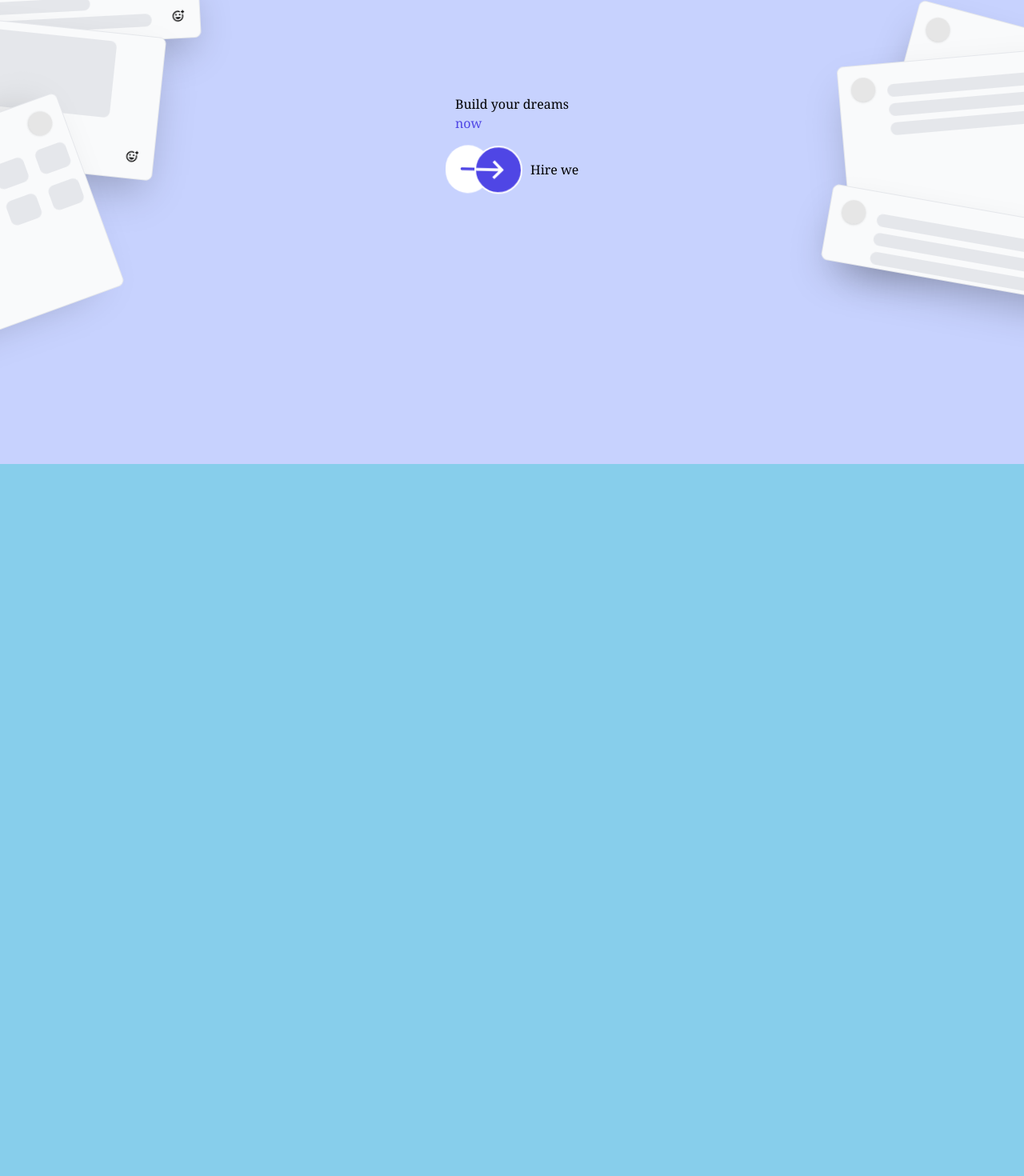
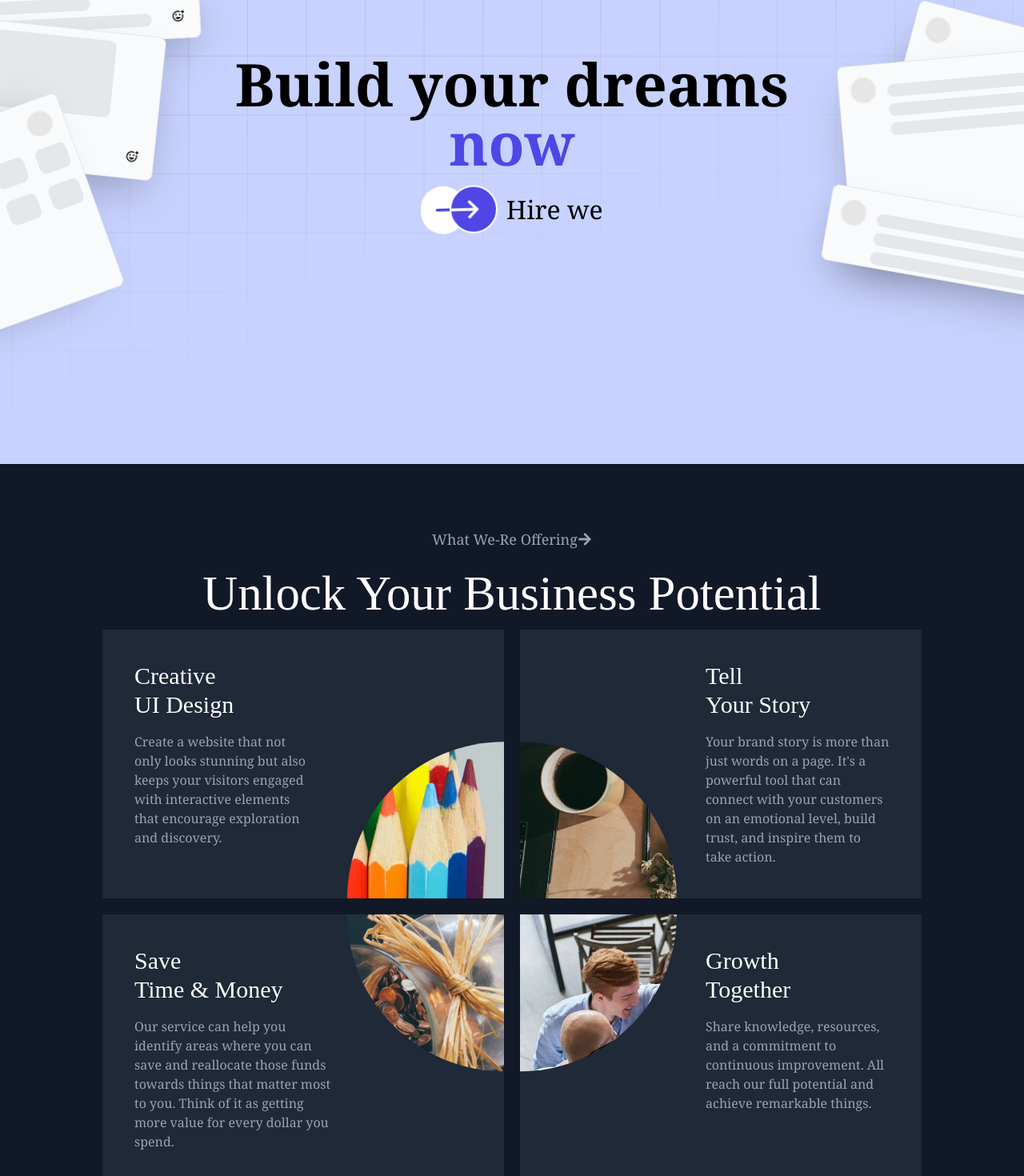
Before and after one commit to KienTruong123/team-portfolio, a Next.js app: page / in a window 1280 px wide. Shown: the part 280-1750 px from the top of the page at 80% size. Built offline with nearby package versions, Linux system fonts and the light colour scheme.

Commit message:
update: team goals

```diff
--- a/src/app/globals.css
+++ b/src/app/globals.css
@@ -13,3 +13,89 @@ html {
   -webkit-box-sizing: inherit;
   box-sizing: inherit;
 }
+
+.introduce::before {
+  --size: clamp(2.9rem, 4.5vw + 1rem, 10rem);
+  --line: hsl(0 0% 0% / 0.15);
+  content: "";
+  height: 100vh;
+  width: 100vw;
+  position: absolute;
+  background: linear-gradient(90deg, var(--line) 1px, transparent 1px var(--size)) 50% 50% / var(--size) var(--size),
+    linear-gradient(var(--line) 1px, transparent 1px var(--size)) 50% 50% / var(--size) var(--size);
+  mask: linear-gradient(-15deg, transparent 30%, white);
+  top: 0;
+  transform-style: flat;
+  z-index: -10;
+}
+
+h1 {
+  font-weight: 800;
+  font-size: clamp(3rem, 4.5vw + 1rem, 10rem);
+  margin: 0;
+  width: 20ch;
+  max-width: 100vw;
+  text-align: center;
+}
+
+h2 {
+  font-weight: 800;
+  font-size: clamp(2.5rem, 3.5vw + 1rem, 8rem);
+}
+
+h3 {
+  font-weight: 700;
+  font-size: clamp(2rem, 2.5vw + 1rem, 6rem);
+}
+
+h4 {
+  font-weight: 550;
+  font-size: clamp(1.5rem, 2vw + 1rem, 4rem);
+}
+
+h5 {
+  font-weight: 550;
+  font-size: clamp(1.2rem, 1.5vw + 1rem, 2rem);
+}
+
+h1,
+h2,
+h3,
+h4,
+h5 {
+  line-height: 1;
+}
+
+.hidden-scrollbar {
+  -ms-overflow-style: none; /* Internet Explorer 10+ */
+  scrollbar-width: none; /* Firefox */
+}
+
+.hidden-scrollbar::-webkit-scrollbar {
+  display: none; /* Safari and Chrome */
+}
+
+.z-3 {
+  z-index: 3;
+}
+
+.clip-path-50 {
+  clip-path: inset(50% 0 0 0);
+}
+
+.img-wrapper > div {
+  height: 100%;
+}
+
+.full{
+  width: 100%;
+  height: 100%;
+}
+
+@import url("https://fonts.googleapis.com/css2?family=Playfair+Display:ital,wght@0,400;1,400&display=swap");
+h2 {
+  font-family: "Playfair Display", serif;
+  font-optical-sizing: auto;
+  font-weight: 400;
+  font-style: normal;
+}
--- a/src/app/page.tsx
+++ b/src/app/page.tsx
@@ -13,11 +13,12 @@ const items = [
     name: "home",
     bgColor: "lightpurple",
     render: Home,
+    className: "relative w-full overflow-x-hidden hidden-scrollbar",
   },
   {
     id: 1,
     name: "skills",
-    bgColor: "skyblue",
+    className: "bg-gray-900",
     render: StackTech,
   },
   {
@@ -47,8 +48,8 @@ const Page = () => {
   return (
     <>
       <NavBar observerRefs={observerRefs} items={items} />
-      {items.map((div, key) => {
-        const Slot = div.render ?? "div";
+      {items.map((element, key) => {
+        const Slot = element.render ?? "div";
         return (
           <Section
             ref={(el) => {
@@ -56,8 +57,8 @@ const Page = () => {
             }}
             key={key}
             id={String(key)}
-            style={{ backgroundColor: div.bgColor }}
-            className="min-h-screen"
+            style={{ backgroundColor: element.bgColor }}
+            className={element.className}
           >
             <Slot />
           </Section>
--- /dev/null
+++ b/src/components/sections/StackTech.tsx
@@ -0,0 +1,113 @@
+import { cn } from "@/libs";
+import { motion } from "framer-motion";
+import React, { FC } from "react";
+import { FaArrowRight } from "react-icons/fa";
+
+export const StackTech: FC = () => {
+  return (
+    <>
+      <section className="min-h-screen  text-center py-20 px-8 xl:px-0 flex flex-col justify-center">
+        <span className="text-gray-400 text-lg max-w-lg mx-auto mb-2 capitalize flex items-center">
+          what we-re offering <FaArrowRight color="primary" />
+        </span>
+        <h2 className="text-white leading-normal">Unlock Your Business Potential</h2>
+        <div className="grid-offer text-left grid sm:grid-cols-2 md:grid-cols-2 gap-5 max-w-5xl mx-auto">
+          {items.map(({ title, content, className, img }, key) => {
+            const { className: cardClass, ...style } = variants[key % 4];
+            return (
+              <div
+                className={cn(
+                  "before:content-[' '] card before:bg-primary-600 before:w-full before:h-full before:absolute before:z-0 before:duration-700 bg-gray-800 p-10 relative hover:before:[clip-path:circle(100vw_at_100%_100%)] hover:shadow-xl",
+                  cardClass
+                )}
+                key={key}
+              >
+                <motion.div
+                  className={cn("full absolute circle")}
+                  style={{ ...style, background: ` url("${img}") no-repeat 50% 50% / cover` }}
+                />
+                <div className={cn("relative", className)}>
+                  <h2 className="capitalize text-white mb-4 text-2xl xl:text-3xl">{title}</h2>
+                  <p className=" text-gray-400 hover:text-white duration-700">{content}</p>
+                </div>
+              </div>
+            );
+          })}
+        </div>
+      </section>
+    </>
+  );
+};
+
+const items = [
+  {
+    img: "/creative.jpg",
+    className: "lg:pr-52",
+    title: (
+      <>
+        Creative <br /> UI Design
+      </>
+    ),
+    content: `Create a website that not only looks stunning but also keeps your visitors engaged with interactive elements that encourage exploration and discovery.`,
+  },
+  {
+    img: "/story.jpeg",
+    className: "lg:pl-48",
+    title: (
+      <>
+        Tell <br /> Your Story
+      </>
+    ),
+    content: `Your brand story is more than just words on a page. It's a powerful tool that can connect with your customers on an emotional level, build trust, and inspire them to take action. `,
+  },
+  {
+    img: "/save.jpeg",
+    className: "lg:pr-44",
+    title: (
+      <>
+        Save
+        <br />
+        Time & Money
+      </>
+    ),
+    content: `Our service can help you identify areas where you can save and reallocate those funds towards things that matter most to you. Think of it as getting more value for every dollar you spend.`,
+  },
+  {
+    img: "/team.webp",
+    className: "pl-48",
+    title: (
+      <>
+        Growth
+        <br /> Together
+      </>
+    ),
+    content: `Share knowledge, resources, and a commitment to continuous improvement. All reach our full potential and achieve remarkable things.`,
+  },
+];
+
+const variants = [
+  {
+    className: "before:bottom-0 before:right-0 before:[clip-path:circle(calc(6.25rem+7.25vw)_at_100%_100%)]",
+    bottom: 0,
+    right: 0,
+    clipPath: "circle(calc(6.25rem + 7.5vw) at 100% 100%)",
+  },
+  {
+    className: "before:bottom-0 before:left-0 before:[clip-path:circle(calc(6.25rem+7.25vw)_at_0%_100%)]",
+    bottom: 0,
+    left: 0,
+    clipPath: "circle(calc(6.25rem + 7.5vw) at 0% 100%)",
+  },
+  {
+    className: "before:top-0 before:right-0 before:[clip-path:circle(calc(6.25rem+7.25vw)_at_100%_0%)]",
+    top: 0,
+    right: 0,
+    clipPath: "circle(calc(6.25rem + 7.5vw) at 100% 0%)",
+  },
+  {
+    className: "before:top-0 before:left-0 before:[clip-path:circle(calc(6.25rem+7.25vw)_at_0%_0%)]",
+    top: 0,
+    left: 0,
+    clipPath: "circle(calc(6.25rem + 7.5vw) at 0% 0%)",
+  },
+];
```
